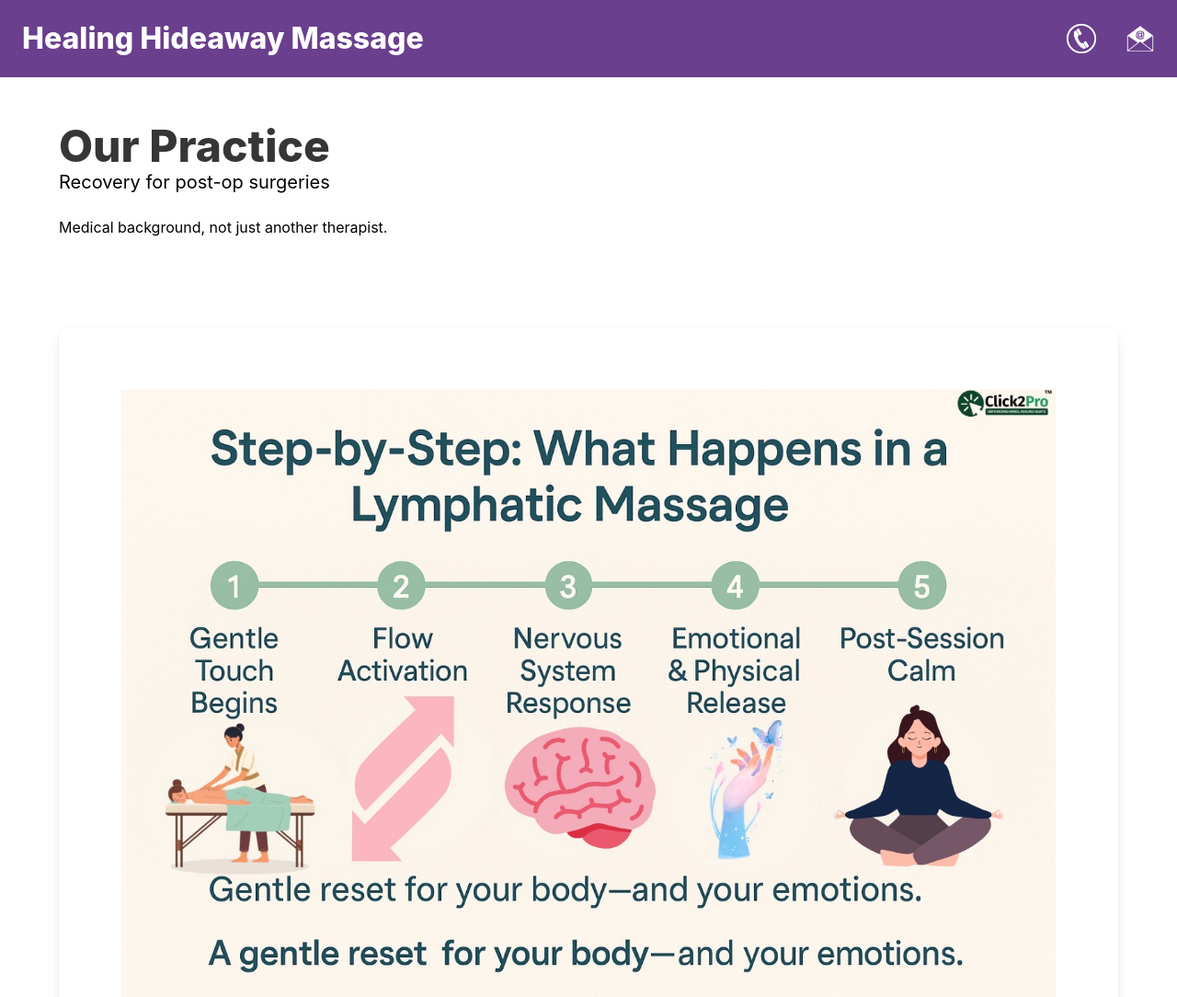
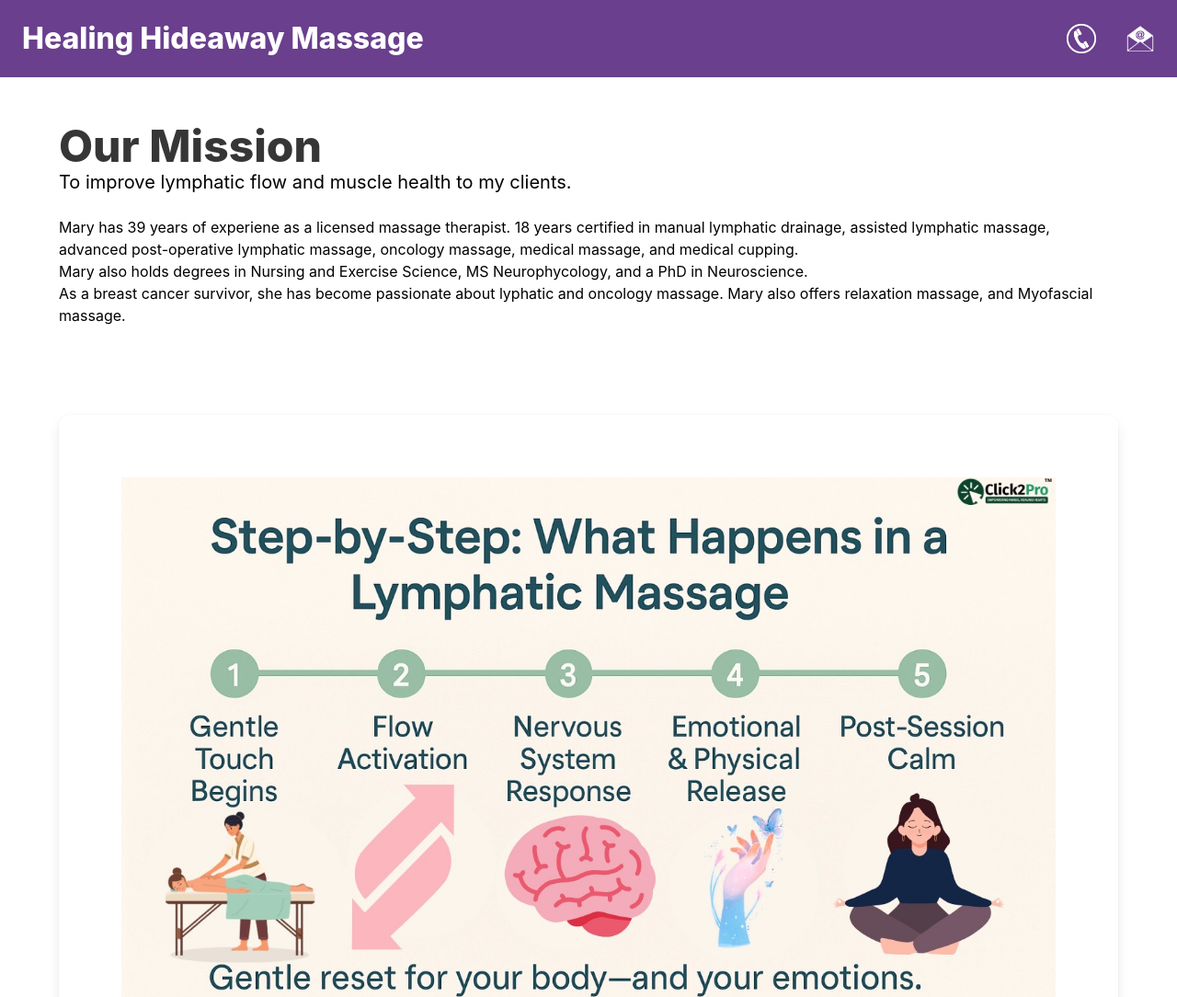
Before and after one commit to HardieParham/Healing-Hideaway-Massage-Site, a website built with Vite: page frontend/index.html in a window 1280 px wide. Shown: the top 1084 px of the page at 92% size. Built offline with nearby package versions, Linux system fonts and the light colour scheme.

Commit message:
[feature] Mary's mission statement added.

```diff
--- a/frontend/index.html
+++ b/frontend/index.html
@@ -36,10 +36,14 @@
 
     <section class="section">
         <div class="container">
-            <h1 class="title is-1">Our Practice</h1>
-            <h4 class="subtitle is-5">Recovery for post-op surgeries</h4>
+            <h1 class="title is-1">Our Mission</h1>
+            <h4 class="subtitle is-5">To improve lymphatic flow and muscle health to my clients.</h4>
 
-            <p>Medical background, not just another therapist.</p>
+            <p>Mary has 39 years of experiene as a licensed massage therapist. 18 years certified in manual lymphatic drainage, assisted lymphatic massage, advanced post-operative lymphatic massage, oncology massage, medical massage, and medical cupping.</p>
+
+            <p>Mary also holds degrees in Nursing and Exercise Science, MS Neurophycology, and a PhD in Neuroscience.</p>
+
+            <p>As a breast cancer survivor, she has become passionate about lyphatic and oncology massage. Mary also offers relaxation massage, and Myofascial massage.</p>
 
         </div>
     </section>
```
